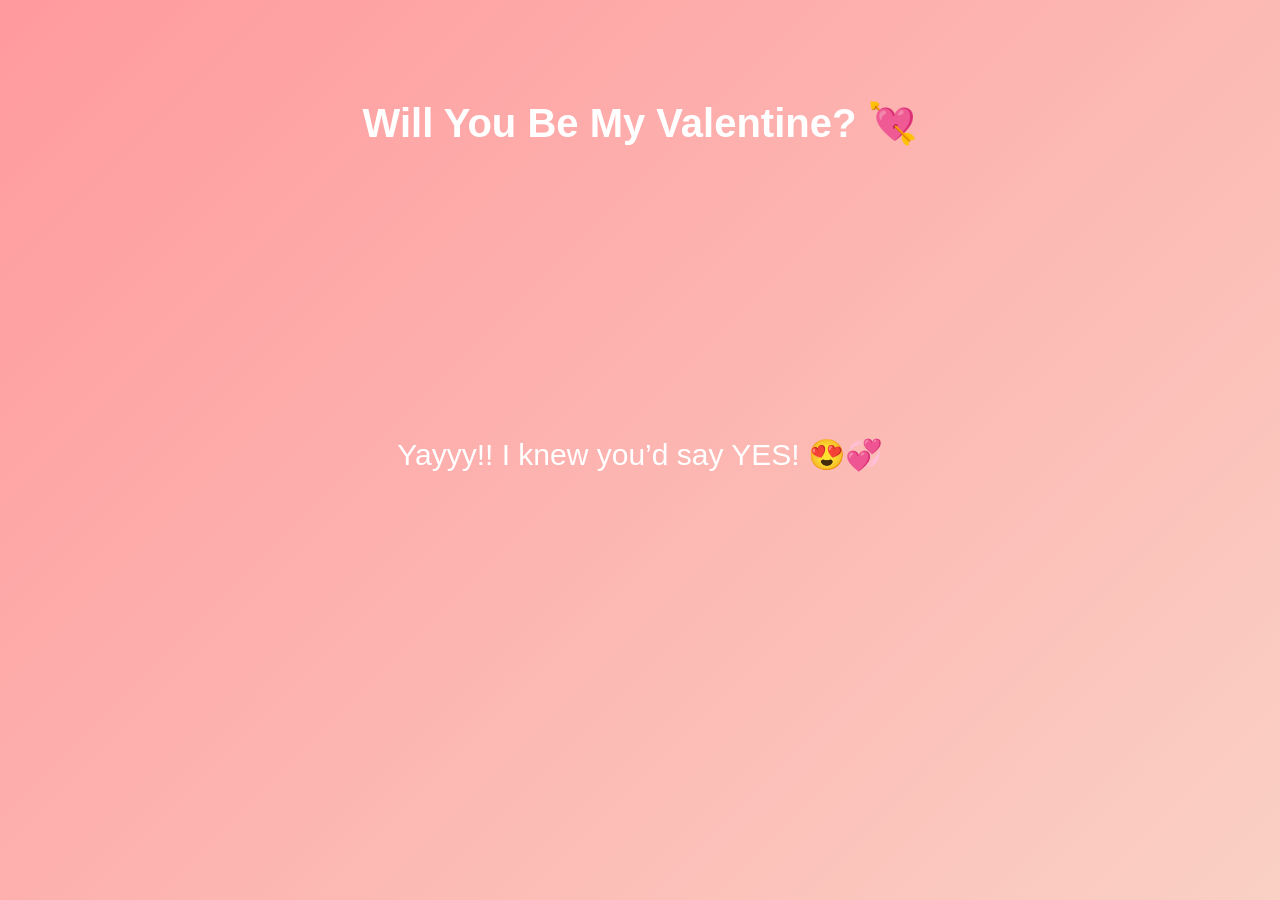
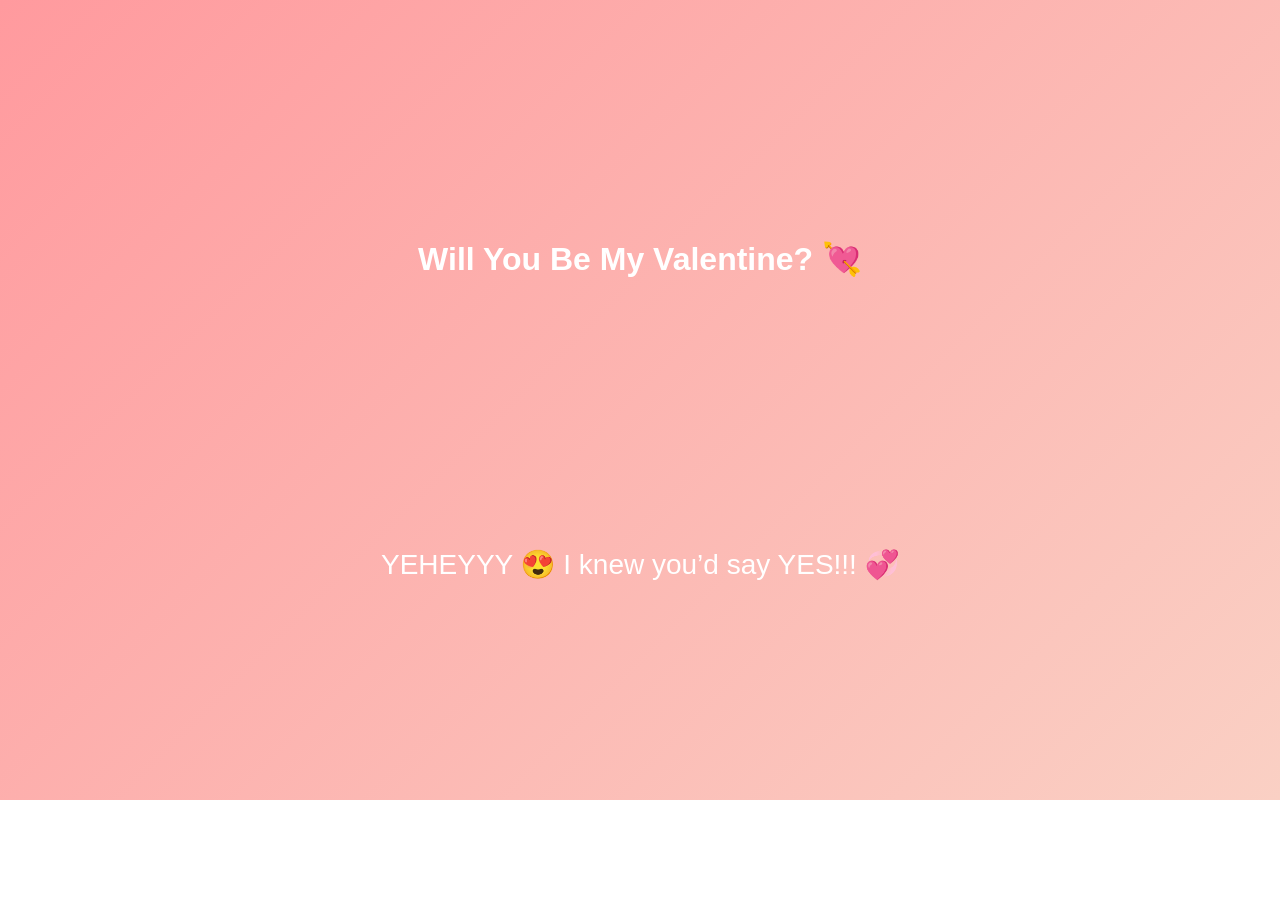
Before and after one commit to Bloodtrail-20/for-El, a plain HTML site: page index.html in a window 1280 px wide. Both pictures are taken after a click on the button "Yes 💖". After the commit the page ends 800 px from the top, so only its background shows below. Drawn offline with Linux system fonts and the light colour scheme.

Commit message:
Update index.html

```diff
--- a/index.html
+++ b/index.html
@@ -3,48 +3,51 @@
 <head>
 <meta charset="UTF-8">
 <meta name="viewport" content="width=device-width, initial-scale=1.0">
-<title>Will You Be My Valentine? Ms. Ellaine❤️</title>
+<title>Will You Be My Valentine? ❤️</title>
 
 <style>
     body {
+        margin: 0;
+        height: 100vh;
         background: linear-gradient(135deg, #ff9a9e, #fad0c4);
         font-family: Arial, sans-serif;
+        display: flex;
+        flex-direction: column;
+        justify-content: center;
+        align-items: center;
         text-align: center;
         overflow: hidden;
-        height: 100vh;
-        margin: 0;
     }
 
     h1 {
-        margin-top: 100px;
-        font-size: 40px;
+        font-size: 6vw;
         color: white;
+        margin-bottom: 40px;
     }
 
-    .buttons {
-        margin-top: 40px;
+    .button-container {
         position: relative;
+        width: 100%;
         height: 200px;
     }
 
     button {
-        padding: 15px 35px;
-        font-size: 20px;
+        padding: 15px 30px;
+        font-size: 5vw;
         border: none;
         border-radius: 30px;
         cursor: pointer;
+        position: absolute;
         transition: 0.3s;
-        position: absolute;
     }
 
     #yesBtn {
         background-color: #ff4b5c;
         color: white;
-        left: 40%;
+        left: 30%;
     }
 
     #yesBtn:hover {
-        background-color: #ff1e3c;
         transform: scale(1.1);
     }
 
@@ -55,16 +58,23 @@
     }
 
     #message {
-        margin-top: 50px;
-        font-size: 30px;
+        display: none;
+        font-size: 6vw;
         color: white;
-        display: none;
+        margin-top: 30px;
         animation: pop 0.5s ease forwards;
     }
 
     @keyframes pop {
         from { transform: scale(0); }
         to { transform: scale(1); }
+    }
+
+    /* Make text smaller on bigger screens */
+    @media (min-width: 600px) {
+        h1 { font-size: 32px; }
+        button { font-size: 18px; }
+        #message { font-size: 28px; }
     }
 </style>
 </head>
@@ -73,27 +83,29 @@
 
 <h1>Will You Be My Valentine? 💘</h1>
 
-<div class="buttons">
+<div class="button-container">
     <button id="yesBtn">Yes 💖</button>
     <button id="noBtn">No 😢</button>
 </div>
 
-<div id="message">Yayyy!! I knew you’d say YES! 😍💞</div>
+<div id="message">YEHEYYY 😍 I knew you’d say YES!!! 💞</div>
 
 <script>
     const noBtn = document.getElementById("noBtn");
     const yesBtn = document.getElementById("yesBtn");
     const message = document.getElementById("message");
 
-    // Make NO button run away
-    noBtn.addEventListener("mouseover", function() {
-        const x = Math.random() * (window.innerWidth - 150);
-        const y = Math.random() * (window.innerHeight - 100);
+    // Make NO button run away (works on mobile tap too)
+    function moveNoButton() {
+        const x = Math.random() * (window.innerWidth - 100);
+        const y = Math.random() * (window.innerHeight - 50);
         noBtn.style.left = x + "px";
         noBtn.style.top = y + "px";
-    });
+    }
 
-    // YES button click
+    noBtn.addEventListener("mouseover", moveNoButton);
+    noBtn.addEventListener("touchstart", moveNoButton);
+
     yesBtn.addEventListener("click", function() {
         message.style.display = "block";
         yesBtn.style.display = "none";
```
